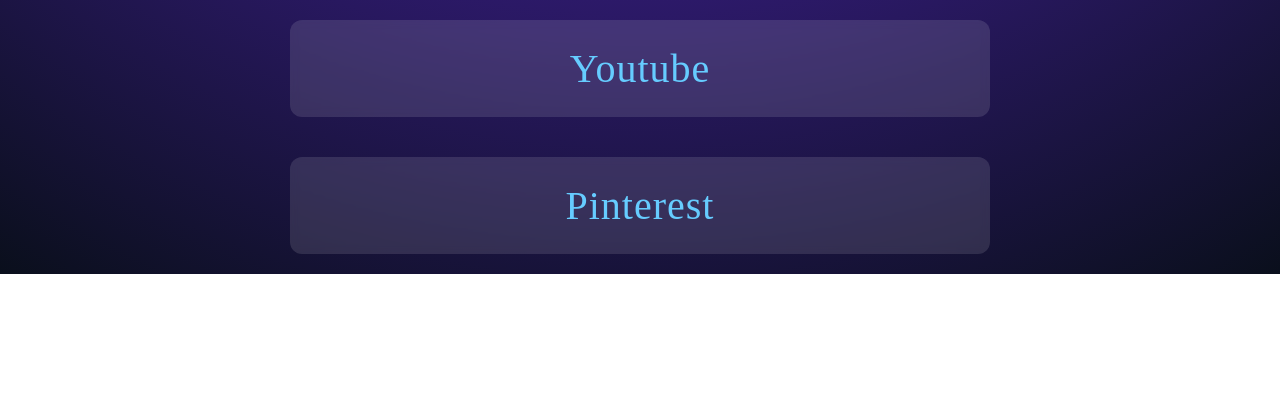
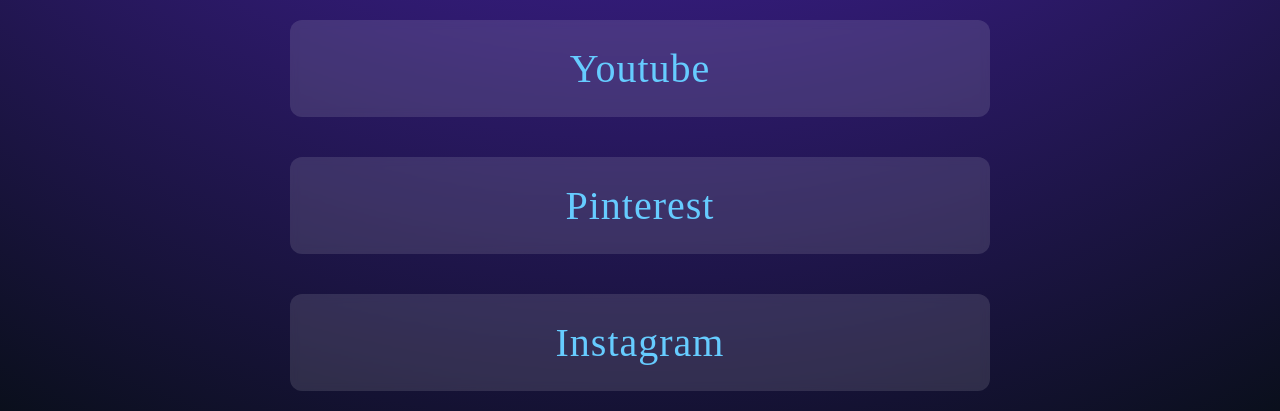
Before and after one commit to namphan18112005-yduyen/phanvutunam, a plain HTML site: page index.html in a window 1280 px wide. Shown: the part 822-1233 px from the top of the page. Before the commit the page ends 1096 px from the top, so only its background shows below. Drawn offline with Linux system fonts and the light colour scheme.

Commit message:
index.html

```diff
--- a/index.html
+++ b/index.html
@@ -88,6 +88,7 @@
   <a class="link-btn" href="https://www.tiktok.com/@pvtn205?_r=1&_t=ZS-91X0i0cTjOM" target="_blank">Tiktok</a>
   <a class="link-btn" href="https://www.youtube.com/channel/UCU69_l2YirKQIOsw4v-H2OQ" target=" _blank">Youtube</a>
   <a class="link-btn" href="https://www.pinterest.com/namphan18112005/" target=" _blank">Pinterest</a>
+  <a class="link-btn" href="https://www.instagram.com/namgmvn/" target=" _blank"> Instagram</a>
 
 </body>
 </html>
```
